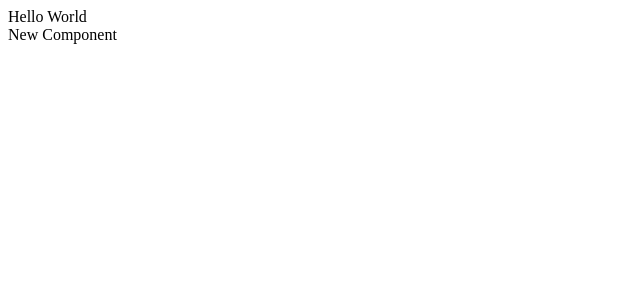
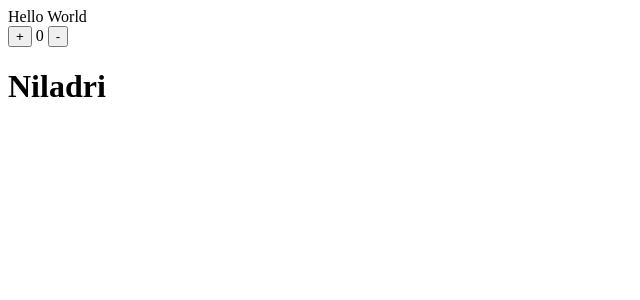
Before and after one commit to niladrix719/vue-project, a Vue app: page / in a window 1280 px wide. Shown: the top 300 px of the page, without its empty margins (0-640 px from the left). Built offline with nearby package versions, Linux system fonts and the light colour scheme.

Commit message:
7: directives and dynamic attributes done

```diff
--- a/src/App.vue
+++ b/src/App.vue
@@ -1,4 +1,4 @@
 <template>
   <div>Hello World</div>
-  <MyComponent></MyComponent>
+  <Counter></Counter>
 </template>
--- /dev/null
+++ b/src/components/Counter.vue
@@ -0,0 +1,30 @@
+<template>
+  <div>
+    <button @click="incr()">+</button>
+    {{ count }}
+    <button @click="decr()">-</button>
+    <div v-bind="attr" :[attrTitle]="ti" v-html="name"></div>
+  </div>
+</template>
+
+<script setup>
+import { ref } from 'vue';
+
+const count = ref(0);
+const name = "<h1>Niladri</h1>";
+const vue_id = "vue-id";
+const ti = "this title"
+const attrTitle = "title";
+const attr = {
+  id: "this id",
+  class: "this class"
+}
+
+function incr() {
+  count.value++;
+}
+
+function decr() {
+  count.value--;
+}
+</script>
--- a/src/components/MyComponent.vue
+++ /dev/null
@@ -1,3 +0,0 @@
-<template>
-  <div>New Component</div>
-</template>
--- a/src/main.js
+++ b/src/main.js
@@ -1,9 +1,7 @@
 import { createApp } from 'vue'
 import App from './App.vue'
-import MyComponent from './components/MyComponent.vue';
+import Counter from './components/Counter.vue';
 
 const app = createApp(App);
-
-app.component("MyComponent", MyComponent);
-
+app.component("Counter",Counter);
 app.mount('#app');
```
